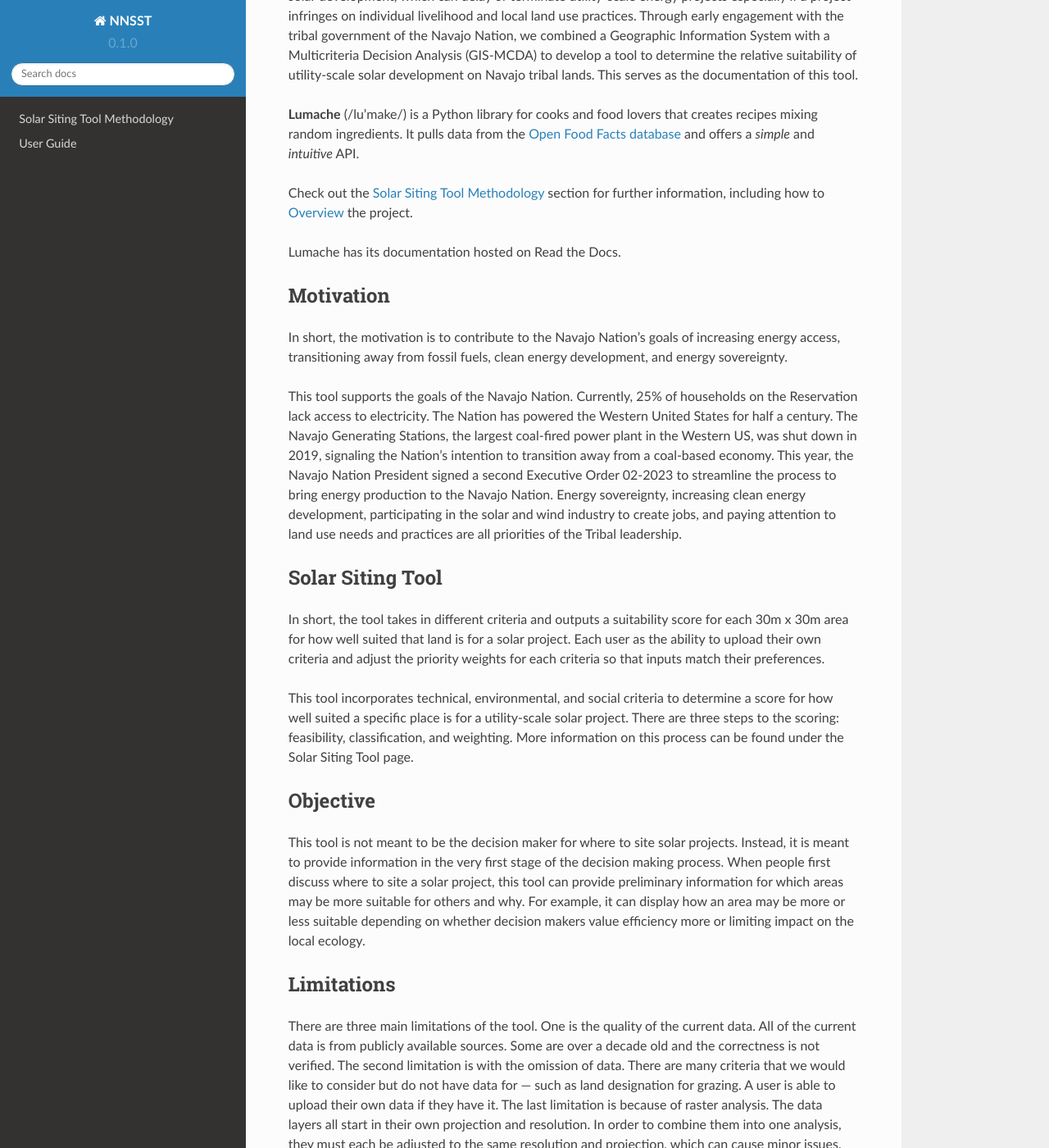
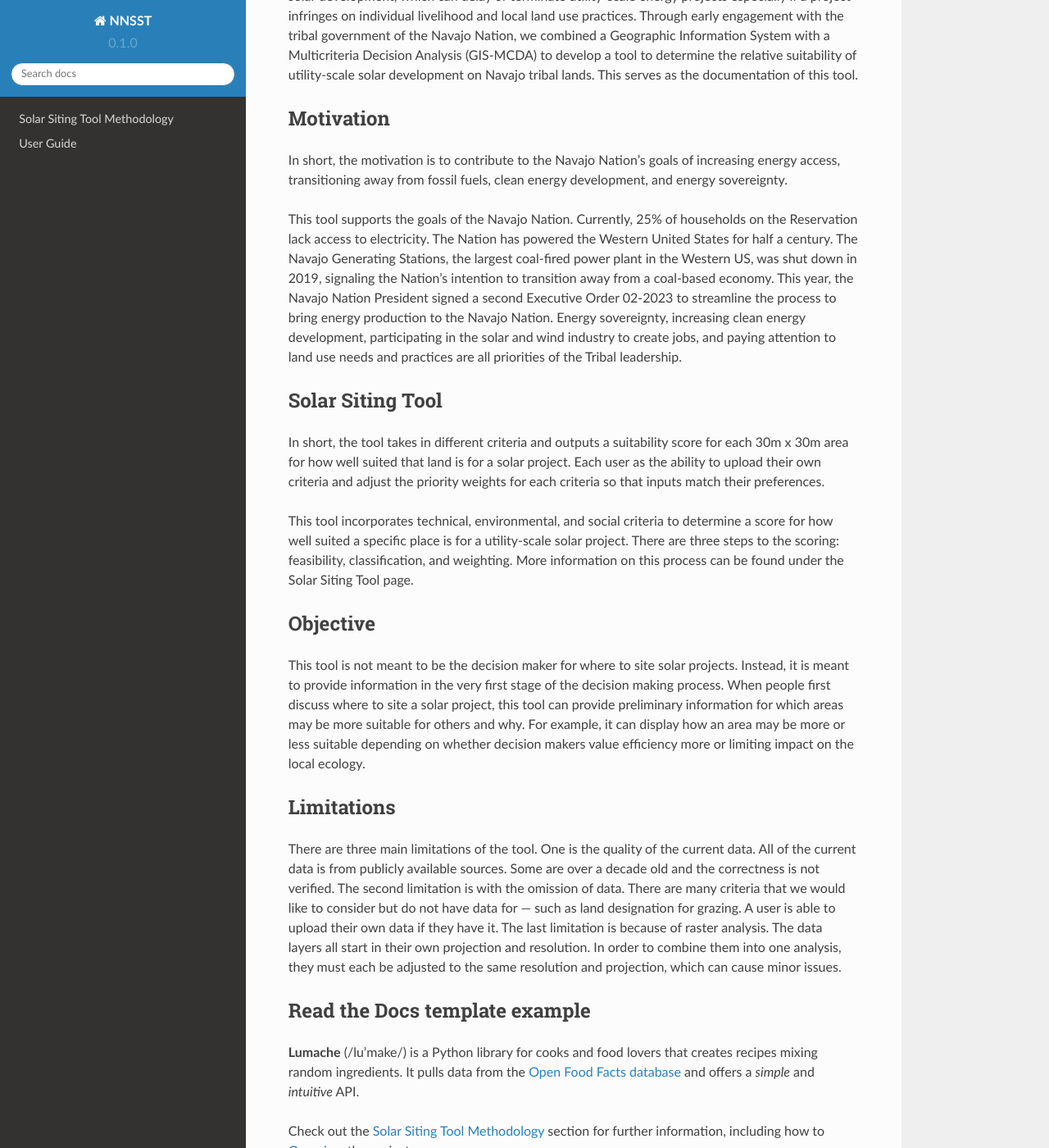
Before and after one commit to rynereger/rtd-tutorial, a Sphinx documentation site: the page built from docs/source/index.rst, in a window 1280 px wide and 1400 px high, scrolled down 309 px. Shown: the whole window at 82% size. Built offline with Sphinx 7.4.7 and the Read the Docs theme 2.0.0, drawn with Linux system fonts in a browser that asks for light colours; part of the change alters nothing that is shown.

Commit message:
Update index.rst

```diff
--- a/docs/source/index.rst
+++ b/docs/source/index.rst
@@ -12,16 +12,6 @@ engagement with the tribal government of the Navajo Nation, we combined a
 Geographic Information System with a Multicriteria Decision Analysis (GIS-MCDA)
 to develop a tool to determine the relative suitability of utility-scale solar
 development on Navajo tribal lands. This serves as the documentation of this tool.
-
-**Lumache** (/lu'make/) is a Python library for cooks and food lovers
-that creates recipes mixing random ingredients.
-It pulls data from the `Open Food Facts database <https://world.openfoodfacts.org/>`_
-and offers a *simple* and *intuitive* API.
-
-Check out the :doc:`usage` section for further information, including
-how to :ref:`installation` the project.
-
-Lumache has its documentation hosted on Read the Docs.
 
 Motivation
 ------------
@@ -49,6 +39,19 @@ Limitations
 
 There are three main limitations of the tool. One is the quality of the current data. All of the current data is from publicly available sources. Some are over a decade old and the correctness is not verified. The second limitation is with the omission of data. There are many criteria that we would like to consider but do not have data for — such as land designation for grazing. A user is able to upload their own data if they have it. The last limitation is because of raster analysis. The data layers all start in their own projection and resolution. In order to combine them into one analysis, they must each be adjusted to the same resolution and projection, which can cause minor issues.
 
+Read the Docs template example
+-------------------------------
+
+**Lumache** (/lu'make/) is a Python library for cooks and food lovers
+that creates recipes mixing random ingredients.
+It pulls data from the `Open Food Facts database <https://world.openfoodfacts.org/>`_
+and offers a *simple* and *intuitive* API.
+
+Check out the :doc:`usage` section for further information, including
+how to :ref:`installation` the project.
+
+Lumache has its documentation hosted on Read the Docs.
+
 .. note::
 
    This project is under active development.
```
